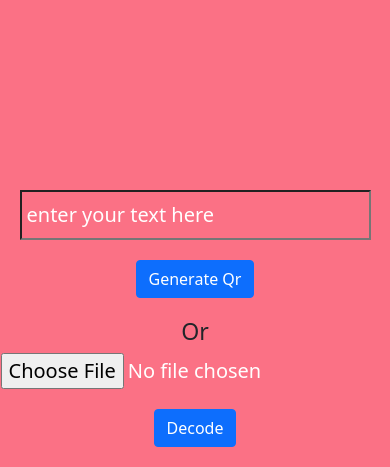
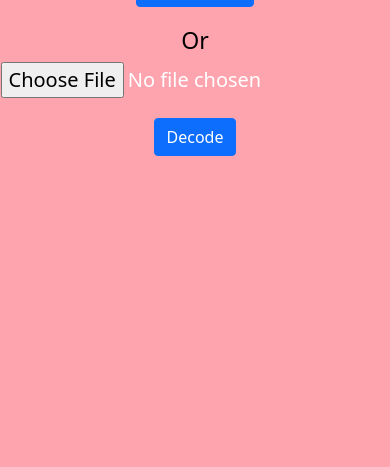
Before and after one commit to EH-GD-MOHIT21/QrGenerator, a Django app: page / in a window 390 px wide. Shown: the part 393-860 px from the top of the page. After the commit the page ends 549 px from the top, so only its background shows below. Run offline with Django 3.2, Linux system fonts and the light colour scheme.

Commit message:
Update index.css

```diff
--- a/public/static/css/index.css
+++ b/public/static/css/index.css
@@ -14,7 +14,8 @@ h5 {
 }
 
 body {
-    background: #FB7185;
+    color: black;
+    background: #FDA4AF;
 }
 
 input[type="text"] {
@@ -25,16 +26,13 @@ input[type="text"] {
     margin: 20px auto;
     padding: 5px;
     background: none;
-/*     border: 2px solid crimson; */
-    color: white;
-}
-
-::placeholder{
-    color: white;
+    border: 2px solid black;
+    outline: none;
+    color: blueviolet;
 }
 
 .allitems {
-    margin-top: 25vh;
+    margin-top: 20px;
 }
 
 .fileinpt {
@@ -49,3 +47,10 @@ button {
     display: block !important;
     margin: 20px auto;
 }
+
+@media (max-width:600px) {
+    .extracontent img {
+        width: 200px;
+        height: 200px;
+    }
+}
```
